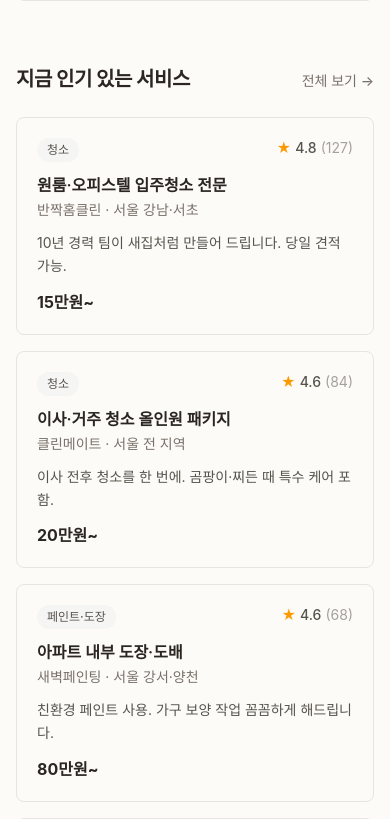
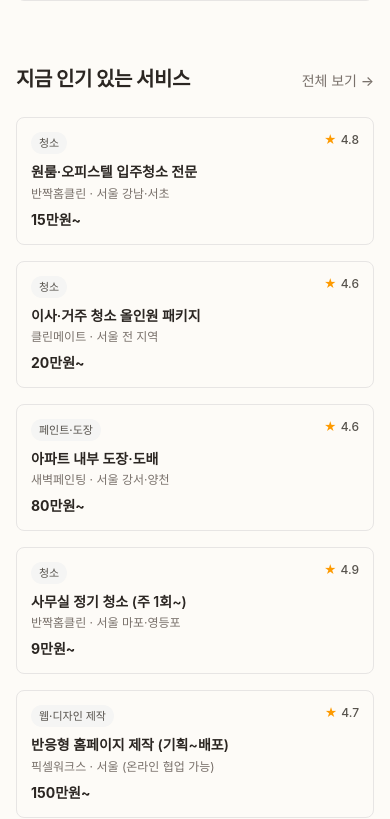
Before and after one commit to changhui98/allme, a Next.js app in the folder front/: page / in a window 390 px wide. Shown: the part 1885-2704 px from the top of the page. Built offline with nearby package versions, Linux system fonts and the light colour scheme; no server answers.

Commit message:
Feat : 게시판 목록 모바일 최적화 — 2열 미니 카드로 압축

```diff
--- a/front/src/styles/pages/board.css
+++ b/front/src/styles/pages/board.css
@@ -229,14 +229,14 @@
   color: #ffffff;
 }
 
-/* 활성 탭 — 보더 없는 프라이머리 알약, hover 변화 없음 (hover 셀렉터까지 묶어 덮어쓴다) */
+/* 활성 탭 — 프라이머리 틴트 + 프라이머리 보더 알약, hover 변화 없음 (hover 셀렉터까지 묶어 덮어쓴다) */
 .category-tabs__tab--active,
 .category-tabs__tab--active:hover,
 .dark .category-tabs__tab--active,
 .dark .category-tabs__tab--active:hover {
-  border-width: 0;
-  background-color: var(--primary);
-  color: var(--primary-foreground);
+  border-color: var(--primary);
+  background-color: color-mix(in oklab, var(--primary) 8%, transparent);
+  color: var(--primary-text);
 }
 
 /* ---------- service-card: "해드려요" 목록 카드 — 공용 .card.card--interactive 조합 ---------- */
@@ -416,3 +416,101 @@
 .dark .request-card__proposal-count {
   color: var(--stone-200);
 }
+
+/* ---------- 모바일(<40rem) 미니 카드 — 게시판 목록을 2열로 압축 ----------
+   utilities.css의 .card-grid 브레이크포인트를 특이도(.board-page .card-grid)로
+   전 구간 덮어쓰지 않도록, 예외적으로 max-width 쿼리로 모바일 구간만 한정한다. */
+
+@media (max-width: 39.9375rem) {
+  .board-page .card-grid {
+    grid-template-columns: repeat(2, minmax(0, 1fr));
+    gap: 0.75rem;
+  }
+
+  .request-card,
+  .service-card__inner {
+    gap: 0.5rem;
+    padding: 0.875rem;
+  }
+
+  .request-card .pill,
+  .service-card__inner .pill {
+    overflow: hidden;
+    max-width: 100%;
+    padding: 0.1875rem 0.5rem;
+    font-size: 0.6875rem;
+    text-overflow: ellipsis;
+    white-space: nowrap;
+  }
+
+  .request-card__title,
+  .service-card__title {
+    display: -webkit-box;
+    -webkit-box-orient: vertical;
+    -webkit-line-clamp: 2;
+    overflow: hidden;
+    font-size: 0.875rem;
+    line-height: 1.375;
+  }
+
+  .request-card__meta,
+  .service-card__meta {
+    overflow: hidden;
+    font-size: 0.75rem;
+    line-height: 1rem;
+    text-overflow: ellipsis;
+    white-space: nowrap;
+  }
+
+  /* 좁은 폭에서 pill과 공존 불가 — 날짜는 우선순위가 낮아 숨김 */
+  .request-card__date {
+    display: none;
+  }
+
+  /* 라벨 열을 없애고 값만 세로로 — 값 자체(일정·예산)로 의미가 통한다 */
+  .request-card__facts {
+    grid-template-columns: minmax(0, 1fr);
+    row-gap: 0.125rem;
+    font-size: 0.75rem;
+    line-height: 1.125rem;
+  }
+
+  .request-card__fact-label {
+    display: none;
+  }
+
+  .request-card__fact-value {
+    overflow: hidden;
+    text-overflow: ellipsis;
+    white-space: nowrap;
+  }
+
+  .request-card__budget {
+    font-size: 0.875rem;
+    font-weight: 600;
+  }
+
+  .request-card__proposals {
+    font-size: 0.75rem;
+    line-height: 1rem;
+  }
+
+  .service-card__rating {
+    font-size: 0.75rem;
+    line-height: 1rem;
+  }
+
+  /* ★4.9만 남겨 pill과 별점이 head 한 줄에 공존하도록 */
+  .service-card__review-count {
+    display: none;
+  }
+
+  .service-card__desc {
+    display: none;
+  }
+
+  .service-card__price {
+    font-size: 0.875rem;
+    line-height: 1.25rem;
+  }
+}
```
